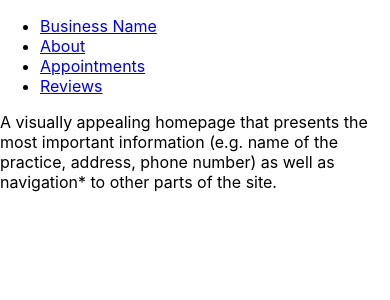
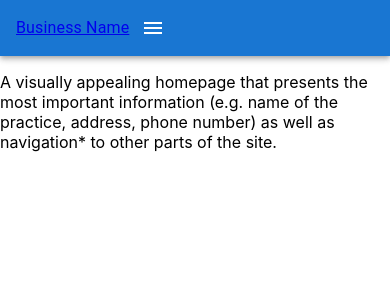
Before and after one commit to chystarr/ui-ux-midterm, a React (Create React App) app: page / in a window 390 px wide. Shown: the top 300 px of the page. Built offline with nearby package versions, Linux system fonts and the light colour scheme.

Commit message:
Made responsive nav bar with Material UI components

```diff
--- a/package.json
+++ b/package.json
@@ -3,6 +3,10 @@
   "version": "0.1.0",
   "private": true,
   "dependencies": {
+    "@emotion/react": "^11.10.6",
+    "@emotion/styled": "^11.10.6",
+    "@mui/icons-material": "^5.11.11",
+    "@mui/material": "^5.11.15",
     "@testing-library/jest-dom": "^5.16.5",
     "@testing-library/react": "^13.4.0",
     "@testing-library/user-event": "^13.5.0",
--- a/src/App.js
+++ b/src/App.js
@@ -1,33 +1,10 @@
-import Home from './pages/Home.js';
-import About from './pages/About.js';
-import Appointments from './pages/Appointments.js';
-import Reviews from './pages/Reviews.js';
+import Layout from './components/Layout.js';
+import Home from './components/Home.js';
+import About from './components/About.js';
+import Appointments from './components/Appointments.js';
+import Reviews from './components/Reviews.js';
 
-import { Routes, Route, Outlet, Link } from 'react-router-dom';
-
-function Layout() {
-  return (
-    <div>
-    <nav>
-      <ul>
-        <li>
-          <Link to='/'>Business Name</Link>
-        </li>
-        <li>
-          <Link to='about'>About</Link>
-        </li>
-        <li>
-          <Link to='appointments'>Appointments</Link>
-        </li>
-        <li>
-          <Link to='reviews'>Reviews</Link>
-        </li>
-      </ul>
-    </nav>
-      <Outlet />
-    </div>
-  );
-}
+import { Routes, Route } from 'react-router-dom';
 
 function App() {
   return (
--- /dev/null
+++ b/src/components/Layout.js
@@ -0,0 +1,85 @@
+import React from 'react';
+import { Outlet, Link } from 'react-router-dom';
+import AppBar from '@mui/material/AppBar';
+import Container from '@mui/material/Container';
+import Toolbar from '@mui/material/Toolbar';
+import Typography from '@mui/material/Typography';
+import Box from '@mui/material/Box';
+import Button from '@mui/material/Button';
+import IconButton from '@mui/material/IconButton';
+import MenuIcon from '@mui/icons-material/Menu';
+import Menu from '@mui/material/Menu';
+import MenuItem from '@mui/material/MenuItem';
+
+function Layout() {
+  const pages = ['about', 'appointments', 'reviews'];
+
+  const [anchorElNav, setAnchorElNav] = React.useState(null);
+  const handleOpenNavMenu = (event) => {
+    setAnchorElNav(event.currentTarget);
+  };
+  const handleCloseNavMenu = () => {
+    setAnchorElNav(null);
+  };
+
+  return (
+    <div>
+      <AppBar position="static">
+        <Container maxWidth="xl">
+          <Toolbar disableGutters>
+
+            {/*Larger screen sizes*/}
+            <Typography component={Link} to='/' sx={{ display : { xs: 'none', md: 'flex' } }}>
+              Business Name
+            </Typography>
+            <Box sx={{ flexGrow: 1, display: { xs: 'none', md: 'flex' } }}>
+              {pages.map((page) => (
+                <Button key={page} onClick={handleCloseNavMenu} sx={{ my: 2, color: 'white', display: 'block' }}>
+                  <Link to={page}>{page}</Link>
+                </Button>
+              ))}
+            </Box>
+
+            {/*Smaller screen sizes*/}
+            <Typography component={Link} to='/' sx={{ display : { xs: 'flex', md: 'none' } }}>
+              Business Name
+            </Typography>
+            <Box sx={{ flexGrow: 1, display: { xs: 'flex', md: 'none' } }}>
+              <IconButton size='large' onClick={handleOpenNavMenu} color='inherit'>
+                <MenuIcon />
+              </IconButton>
+              <Menu
+                id="menu-appbar"
+                anchorEl={anchorElNav}
+                anchorOrigin={{
+                  vertical: 'bottom',
+                  horizontal: 'left',
+                }}
+                keepMounted
+                transformOrigin={{
+                  vertical: 'top',
+                  horizontal: 'left',
+                }}
+                open={Boolean(anchorElNav)}
+                onClose={handleCloseNavMenu}
+                sx={{
+                  display: { xs: 'block', md: 'none' },
+                }}
+              >
+                {pages.map((page) => (
+                  <MenuItem key={page} onClick={handleCloseNavMenu} component={Link} to={page}>
+                    <Typography textAlign="center">{page}</Typography>
+                  </MenuItem>
+                ))}
+              </Menu>
+            </Box>
+
+          </Toolbar>
+        </Container>
+      </AppBar>
+      <Outlet />
+    </div>
+  );
+}
+
+export default Layout;
```
Also changed, not shown: src/components/About.js (renamed from src/pages/About.js), src/components/Appointments.js (renamed from src/pages/Appointments.js), src/components/Home.js (renamed from src/pages/Home.js), src/components/Reviews.js (renamed from src/pages/Reviews.js), 1 other file (tests, documents, lock files or other folders).
